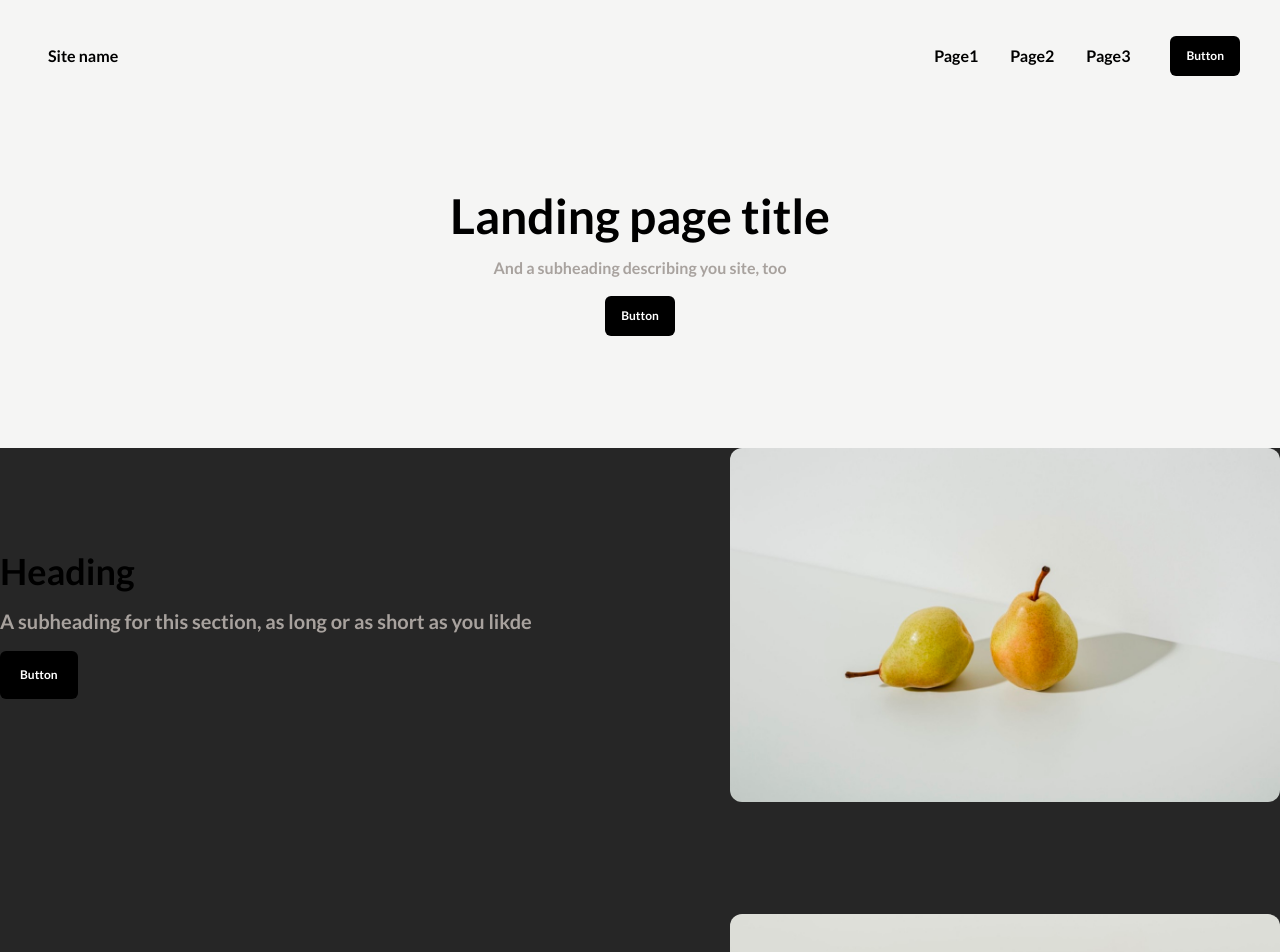
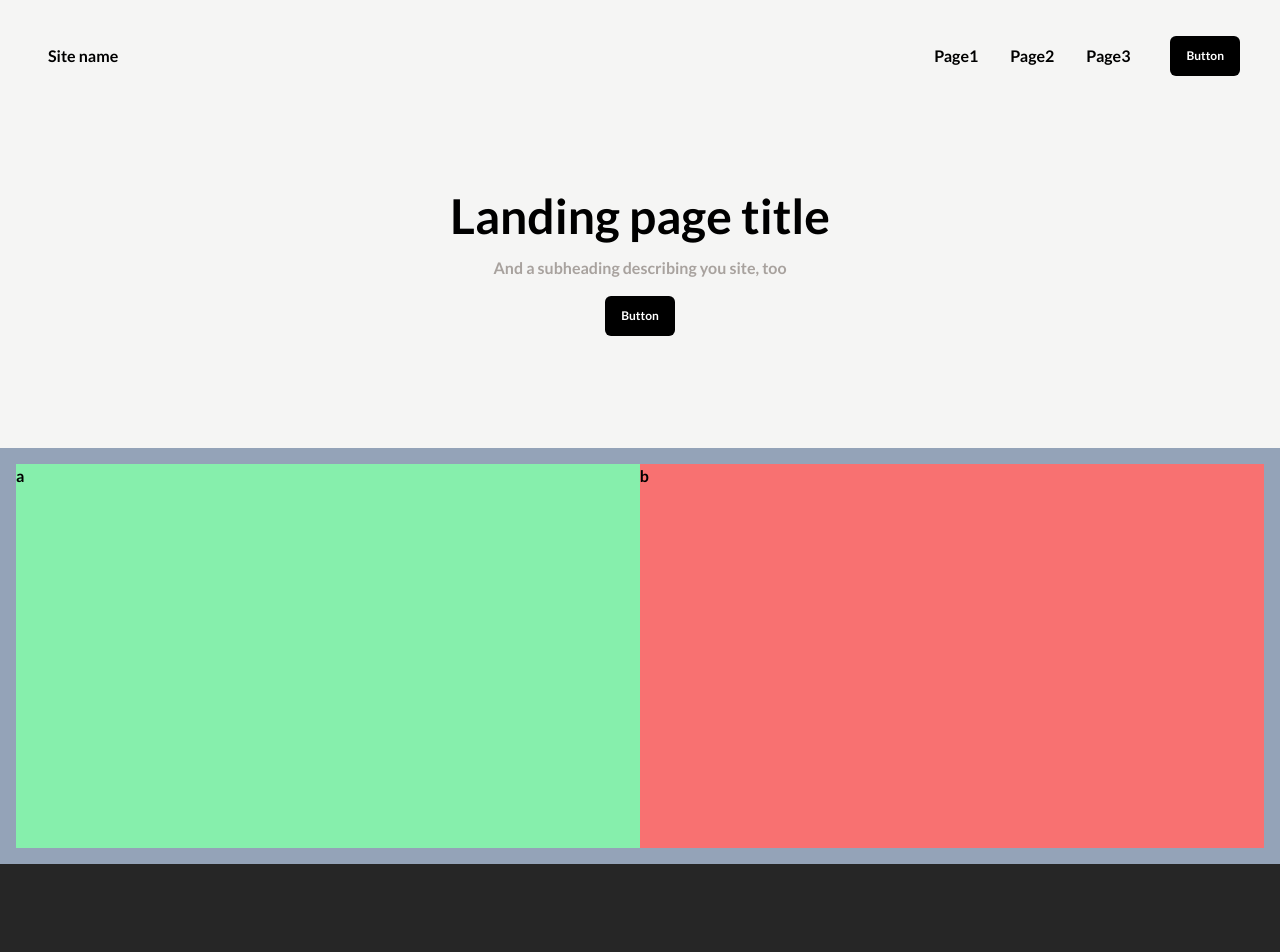
Before and after one commit to YM202c2100/figma-reproduction, a Next.js app: page / in a window 1280 px wide. Shown: the top 952 px of the page. Built offline with nearby package versions, Linux system fonts and the light colour scheme.

Commit message:
[update] デバッグ用コメントアウトと背景色の追加
要削除

```diff
--- a/app/components/cardGenerator.tsx
+++ b/app/components/cardGenerator.tsx
@@ -11,18 +11,24 @@ const Cards:Card[] = [{src:"/Figma-pear.jpg",
 
 function CardGenerator(){
     return(<>
-        {Cards.map(card => {
+        {/* {Cards.map(card => {
             return(
-                <div key={card.src} className="flex justify-between items-center mb-28">
-                    <div className="mr-36">
+                <div key={card.src} className="flex justify-center items-center mb-28 bg-slate-400">
+                    <div className=" bg-green-300">
                         <div className="text-4xl">{card.title}</div>
                         <div className="text-stone-400 text-xl my-4">{card.description}</div>
                         <button className="text-xs bg-black text-white px-5 py-4 rounded-md">Button</button>
                     </div>
-                    <Image src={card.src} alt="picture of fruits" width={"550"} height={"354"} className="rounded-xl"/>
+                    <div className="relative bg-red-400">
+                        <Image src={card.src} alt="picture of fruits" fill={true} style={{objectFit:"contain"}} className="rounded-xl"/>
+                    </div>
                 </div>
             )
-        })}
+        })} */}
+        <div className="bg-slate-400 flex p-4">
+            <div className="bg-green-300 flex-grow">a</div>
+            <div className="bg-red-400 flex-grow h-96">b</div>
+        </div>
     </>)
 }
 
```
